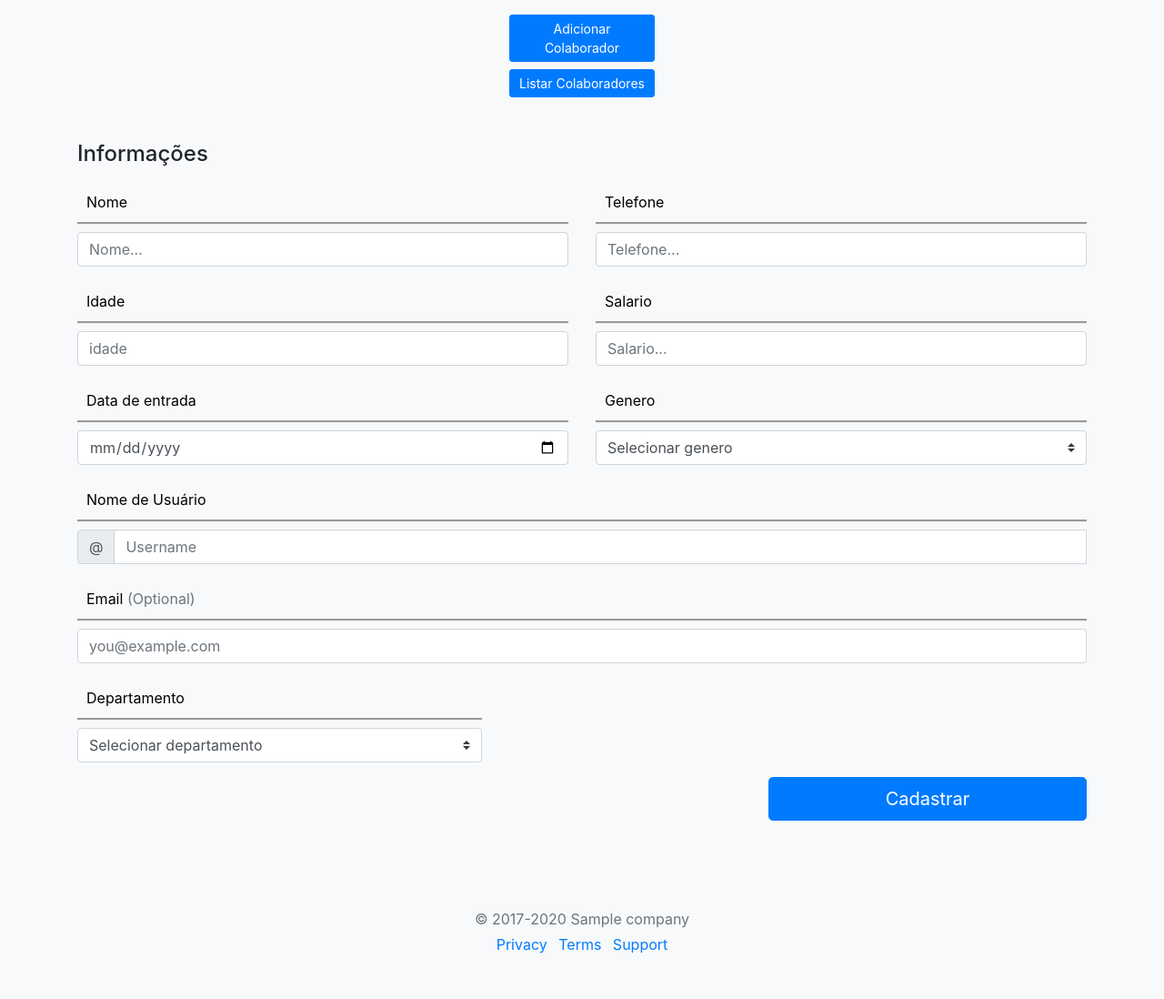
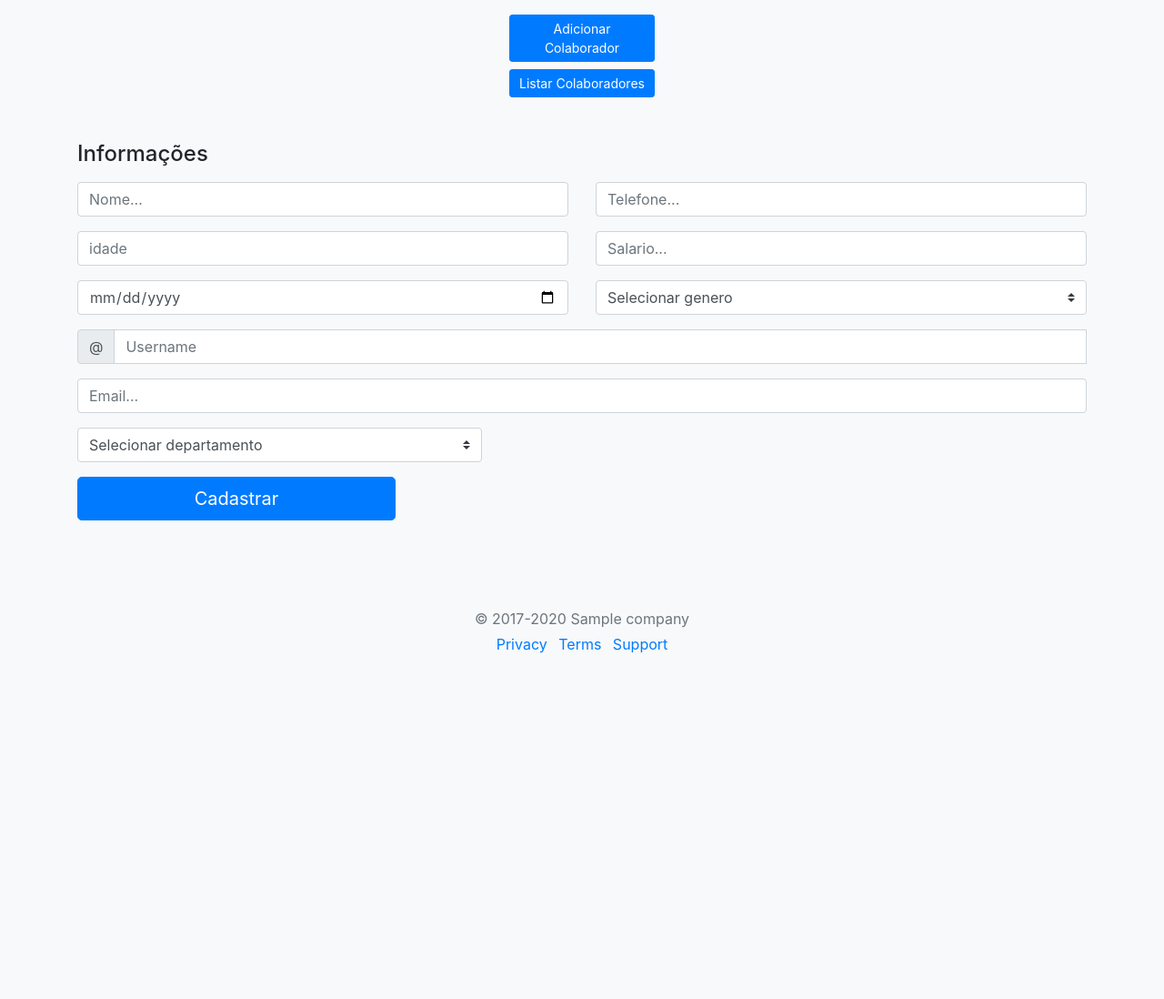
Before and after one commit to wagnerrafa/rh-desafio, a Django app: page /core/company/00000000-0000-0000-0000-000000000001/ in a window 1280 px wide, after a click on "Adicionar Colaborador". Shown: the part 184-1282 px from the top of the page at 91% size. After the commit the page ends 902 px from the top, so only its background shows below. Run offline with Django 3.2, Linux system fonts and the light colour scheme; tables that the repository leaves empty hold one stand-in row (values such as "Sample post"); grey boxes marked "Sample" are stand-in pictures; some libraries are stand-ins or nearby versions.

Commit message:
limpeza de html nao usados

```diff
--- a/core/static/main.css
+++ b/core/static/main.css
@@ -78,3 +78,18 @@ input[type="file"] {
 #listar{
     padding: 20px;
 }
+label , select, input{
+    display: block;
+    width: 100%;
+    height: calc(1.5em + .75rem + 2px);
+    padding: .375rem .75rem;
+    font-size: 1rem;
+    font-weight: 400;
+    line-height: 1.5;
+    color: #495057;
+    background-color: #fff;
+    background-clip: padding-box;
+    border: 1px solid #ced4da;
+    border-radius: .25rem;
+    transition: border-color .15s ease-in-out,box-shadow .15s ease-in-out;
+}
--- a/core/templates/core/user_form.html
+++ b/core/templates/core/user_form.html
@@ -24,42 +24,36 @@
                 {% csrf_token %}
                 <div class="row">
                     <div class="col-md-6 mb-3">
-                        <label for="name">Nome</label>
                         <input type="text" name="name" class="form-control" id="name" placeholder="Nome..." required>
                         <div class="invalid-feedback">
                             Valid first name is required.
                         </div>
                     </div>
                     <div class="col-md-6 mb-3">
-                        <label for="lastName">Telefone</label>
                         <input type="number" name="telefone" class="form-control" id="telefone" placeholder="Telefone..." required>
                         <div class="invalid-feedback">
                             Valid last name is required.
                         </div>
                     </div>
                     <div class="col-md-6 mb-3">
-                        <label for="idade">Idade</label>
                         <input type="number" name="idade" class="form-control" id="age" placeholder="idade" required>
                         <div class="invalid-feedback">
                             Valid last name is required.
                         </div>
                     </div>
                     <div class="col-md-6 mb-3">
-                        <label for="lastName">Salario</label>
                         <input type="number" name="salario" class="form-control" id="salary" placeholder="Salario..." required>
                         <div class="invalid-feedback">
                             Valid last name is required.
                         </div>
                     </div>
                     <div class="col-md-6 mb-3">
-                        <label for="join">Data de entrada</label>
                         <input type="date" name="entrada" class="form-control" id="entrada" placeholder="Entrada..." required>
                         <div class="invalid-feedback">
                             Valid data is required.
                         </div>
                     </div>
                     <div class="col-md-6 mb-3">
-                        <label for="join">Genero</label>
                         <select name="genero" class="custom-select d-block w-100" id="country" required>
                             <option value="" disabled selected>Selecionar genero</option>
                                 <option value="M">Homem</option>
@@ -75,7 +69,6 @@
 
 
                 <div class="mb-3">
-                    <label for="username">Nome de Usuário</label>
                     <div class="input-group">
                         <div class="input-group-prepend">
                             <span class="input-group-text">@</span>
@@ -88,15 +81,13 @@
                 </div>
 
                 <div class="mb-3">
-                    <label for="email">Email <span class="text-muted">(Optional)</span></label>
-                    <input type="email" name="email" class="form-control" id="email" placeholder="you@example.com">
+                    <input type="email" name="email" class="form-control" id="email" placeholder="Email...">
                     <div class="invalid-feedback">
                         Please enter a valid email address for shipping updates.
                     </div>
                 </div>
                 <div class="row">
                     <div class="col-md-5 mb-3">
-                        <label for="country">Departamento</label>
                         <select name="departamento" class="custom-select d-block w-100" id="country" required>
                             <option value="" disabled selected>Selecionar departamento</option>
                             {% for departamento in departamentos%}
@@ -109,10 +100,7 @@
                     </div>
                 </div>
                 <div class="row">
-                  <div class="col-md-4">
-                  </div>
-                  <div class="col-md-4">
-                  </div>
+
                   <div class="col-md-4">
                   <button class="btn btn-primary btn-lg btn-block" type="submit">Cadastrar</button>
                   </div>
```
Also changed, not shown: core/templates/core/colaborador.html (deleted, +0 -10 lines), core/templates/core/employee_form.html (renamed from core/templates/core/department_form.html, +4 -3 lines).
